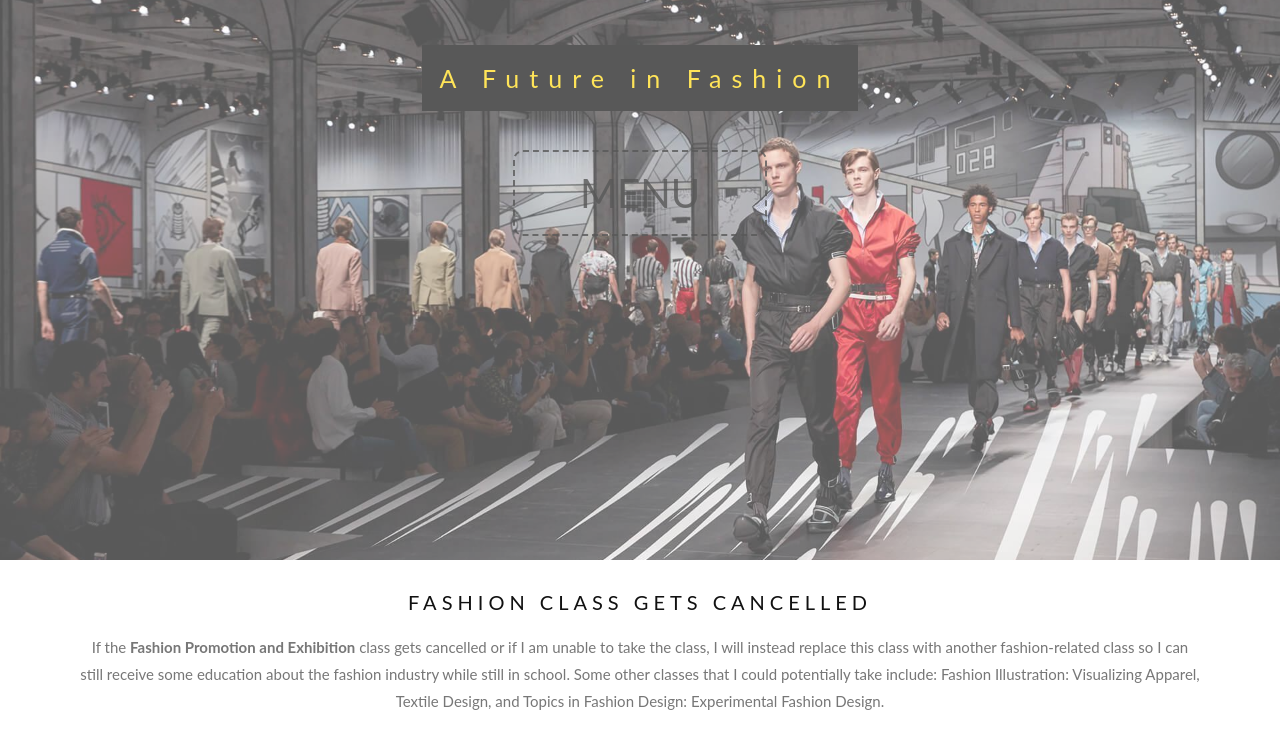
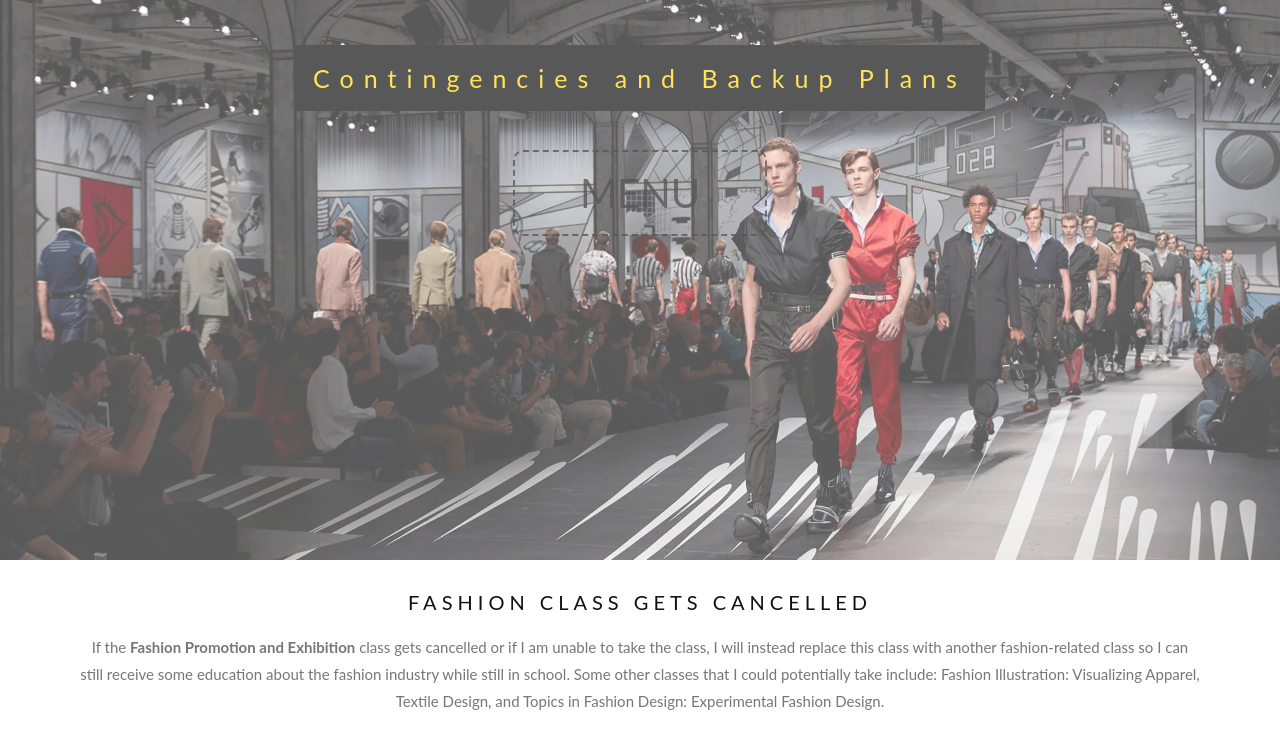
Before and after one commit to cbcolon/businessoffashion, a plain HTML site: page wrong.html in a window 1280 px wide. Shown: the top 738 px of the page. Drawn offline with Linux system fonts and the light colour scheme.

Commit message:
Update wrong.html

```diff
--- a/wrong.html
+++ b/wrong.html
@@ -78,7 +78,7 @@ h3 {
 
   <div class="bgimg-1">
     <div class="caption">
-      <span class="border">A Future in Fashion</span>
+      <span class="border">Contingencies and Backup Plans</span>
     </div>
     <input type="checkbox" id="op"></input>
     <div class="lower">
```
